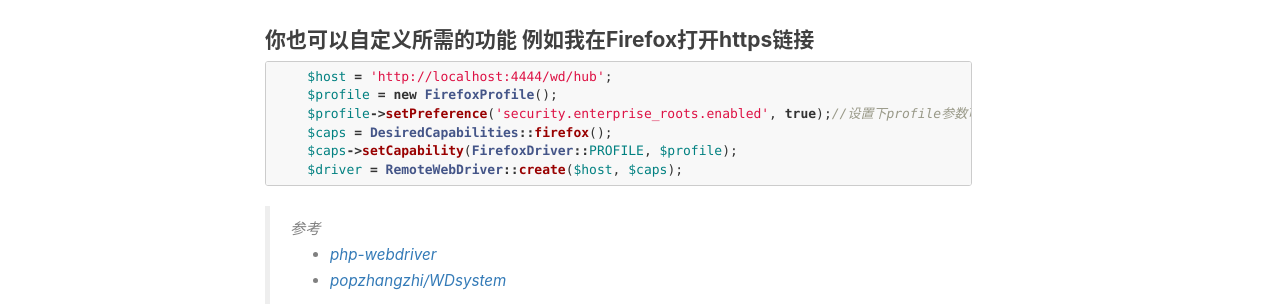
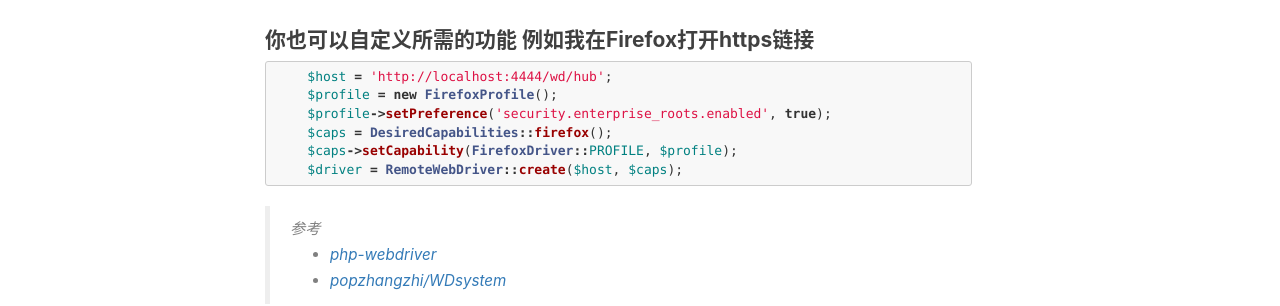
Before and after one commit to feimoc/feimoc.github.io, a Jekyll site: the page built from _posts/2017-11-16-php webdriver.md, in a window 1280 px wide. Shown: the part 1520-1826 px from the top of the page. Built offline with Jekyll 4.4.1, drawn with Linux system fonts in a browser that asks for light colours; nearby versions of some CDN libraries; comment, search, counter and statistics services are not loaded.

Commit message:
Update article

````diff
--- a/_posts/2017-11-16-php webdriver.md
+++ b/_posts/2017-11-16-php webdriver.md
@@ -43,7 +43,7 @@ java -jar selenium-server-standalone-#.jar
  ```php
     $host = 'http://localhost:4444/wd/hub';
     $profile = new FirefoxProfile();
-    $profile->setPreference('security.enterprise_roots.enabled', true);//设置下profile参数可以正常访问https
+    $profile->setPreference('security.enterprise_roots.enabled', true);
     $caps = DesiredCapabilities::firefox();
     $caps->setCapability(FirefoxDriver::PROFILE, $profile);
     $driver = RemoteWebDriver::create($host, $caps);
````
